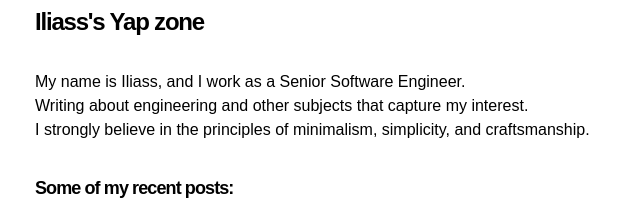
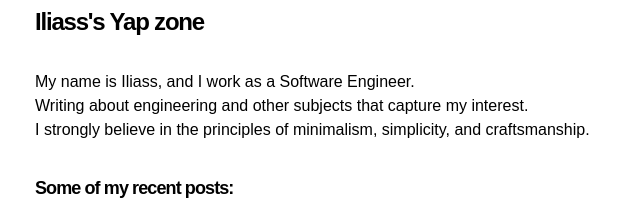
Before and after one commit to iliassjabali/iliassjabali, a Next.js app: page / in a window 1280 px wide. Shown: the part 130-330 px from the top of the page, without its empty margins (317-957 px from the left). Built offline with nearby package versions, Linux system fonts and the light colour scheme; a web font is replaced by a local one.

Commit message:
Update page.tsx

```diff
--- a/src/app/page.tsx
+++ b/src/app/page.tsx
@@ -9,7 +9,7 @@ export default function Page() {
         Iliass&apos;s Yap zone
       </h1>
       <p className="mb-4">
-        My name is Iliass, and I work as a Senior Software Engineer.
+        My name is Iliass, and I work as a Software Engineer.
         <br /> Writing about engineering and other subjects that capture my
         interest.
         <br /> I strongly believe in the principles of minimalism, simplicity,
```
